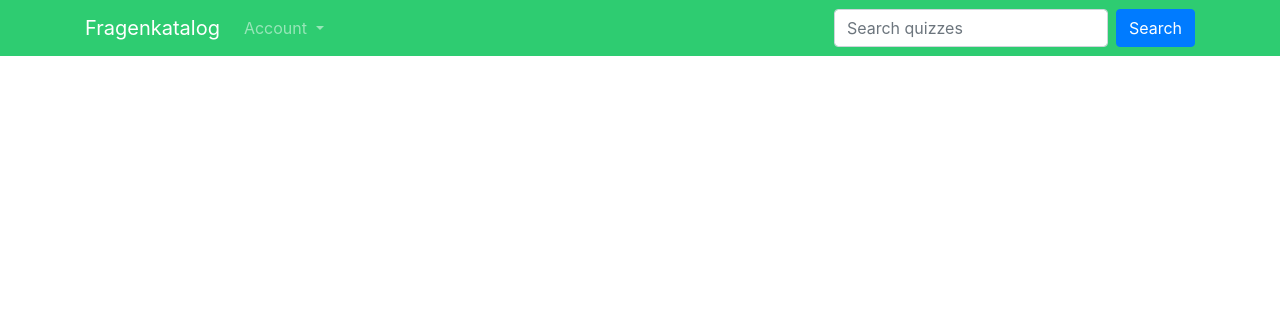
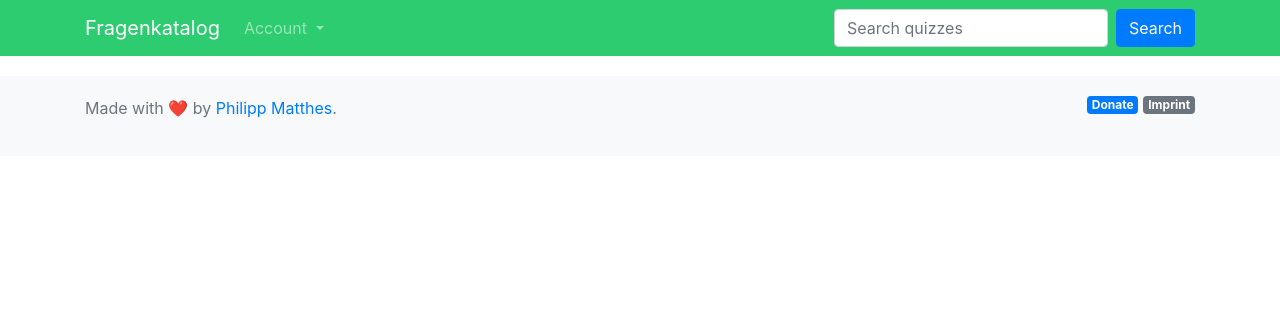
Before and after one commit to fragenautomat/fragenkatalog, a Django app: page / in a window 1280 px wide. Shown: the top 316 px of the page. Run offline with Django 3.2, Linux system fonts and the light colour scheme; data that the repository does not hold is empty; some libraries are stand-ins or nearby versions.

Commit message:
Add footer

```diff
--- a/fragenkatalog/templates/base.html
+++ b/fragenkatalog/templates/base.html
@@ -75,7 +75,22 @@
 
 {% block body %}{% endblock %}
 
-<footer class="footer"></footer>
+<footer class="footer bg-light text-dark" style="padding: 20px;">
+  <div class="container clearfix">
+    <ul class="list-inline footer-left">
+      <li class="text-muted">
+          Made with ❤️ by <a href="https://philippmatth.es">Philipp Matthes</a>.
+          <a class="badge badge-secondary float-right" href="https://philippmatth.es">Imprint</a>
+          <a class="badge badge-primary float-right" style="margin-right: 5px;" href="http://paypal.me/snrmtths">Donate</a>
+      </li>
+    </ul>
+    <ul class="list-inline footer-right">
+{% for page in about_pages %}
+      <li><a href="{{ page.url }}">{{ page.title }}</a></li>
+{% endfor %}
+    </ul>
+  </div>
+</footer>
 
 <script src="{% static 'vendor/js/jquery.min.js' %}"></script>
 <script src="{% static 'vendor/js/bootstrap.min.js' %}"></script>
```
